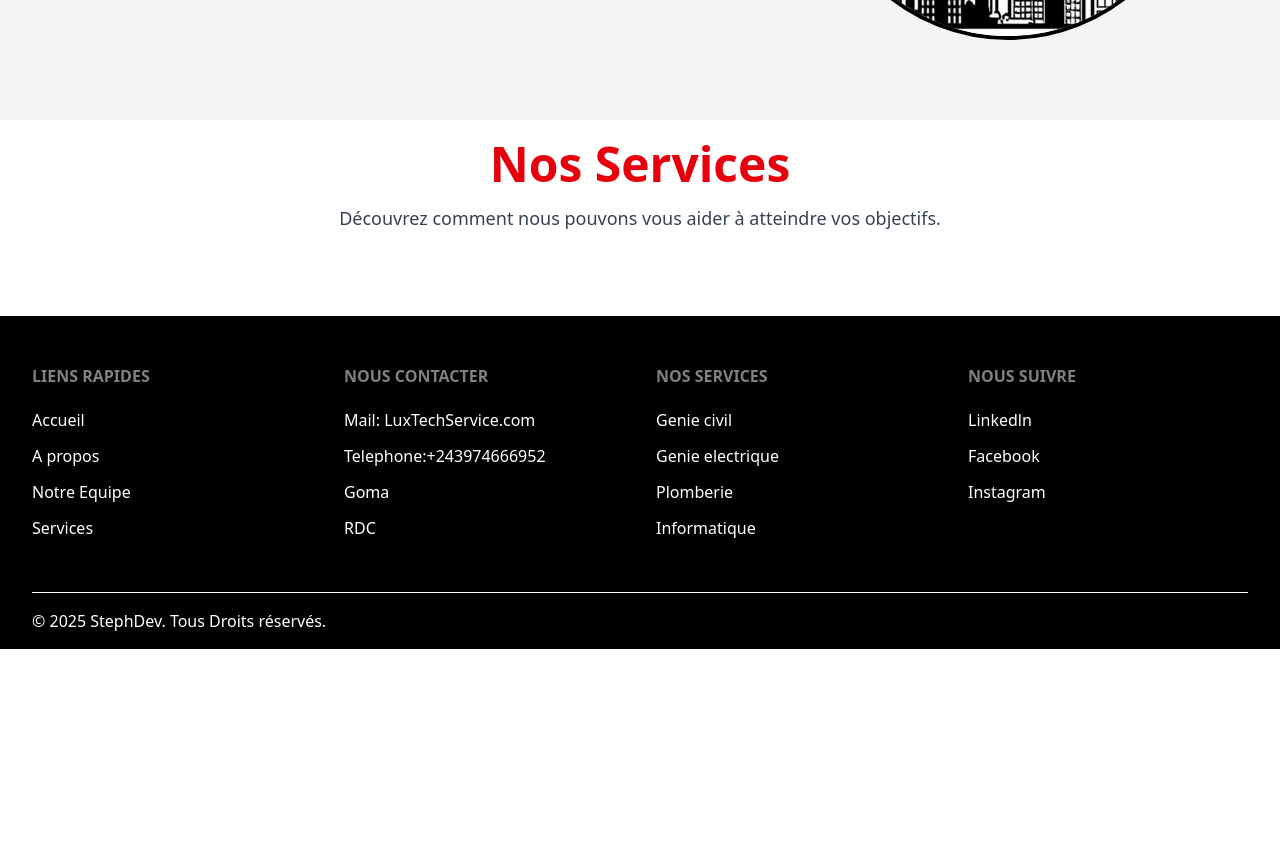
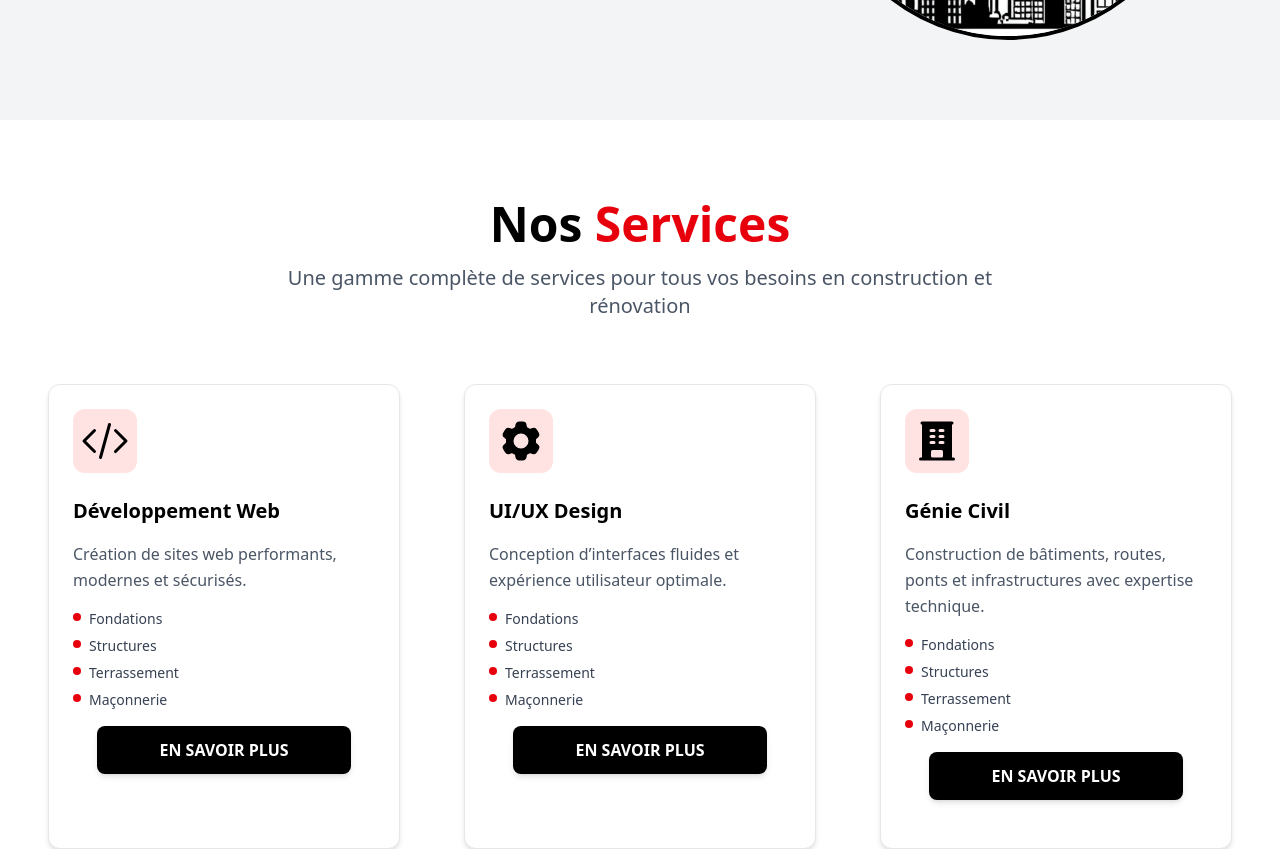
Before and after one commit to stephmut24/PaulinSite, a React (Vite) app: page / in a window 1280 px wide. Shown: the part 520-1369 px from the top of the page. Before the commit the page ends 1169 px from the top, so only its background shows below. Built offline with nearby package versions, Linux system fonts and the light colour scheme.

Commit message:
Ajout des cards et d'une autre section

```diff
--- /dev/null
+++ b/src/components/Cards/CardService.jsx
@@ -0,0 +1,75 @@
+import {
+  Card,
+  CardBody,
+  CardFooter,
+  Typography,
+  Button,
+} from "@material-tailwind/react";
+import {
+  CodeBracketIcon,
+  BuildingOfficeIcon,
+  Cog6ToothIcon,
+} from "@heroicons/react/24/solid";
+
+const iconMap = {
+  CodeBracketIcon: <CodeBracketIcon className="h-12 w-12" />,
+  BuildingOfficeIcon: <BuildingOfficeIcon className="h-12 w-12" />,
+  Cog6ToothIcon: <Cog6ToothIcon className="h-12 w-12" />,
+};
+
+export default function CardService({
+  title,
+  description,
+  features,
+  icon,
+  link,
+}) {
+  return (
+    <Card className="w-full sm:w-[22rem] mx-auto border border-gray-200 rounded-xl p-6 hover:shadow-2xl transition-all duration-300 transform hover:-translate-y-2 group">
+      <CardBody className="p-0">
+        <div className="flex items-center justify-center w-16 h-16 bg-red-100 rounded-xl mb-6 group-hover:bg-red-600 transition-colors duration-300">
+          <div className="text-black group-hover:text-white text-2xl">
+            {iconMap[icon]}
+          </div>
+        </div>
+
+        <Typography
+          variant="h5"
+          className="mb-4 text-black font-bold group-hover:text-red-600 transition-colors duration-300"
+        >
+          {title}
+        </Typography>
+
+        <Typography className="text-gray-600 mb-4 leading-relaxed">
+          {description}
+        </Typography>
+        <ul className="list-none space-y-2 mb-4">
+          {features.map((feature, index) => (
+            <li key={index} className="flex items-start gap-2">
+              <div className="mt-1 w-2 h-2 bg-red-600 rounded-full flex-shrink-0"></div>
+              <Typography
+                as="span"
+                className="text-sm text-gray-700 leading-snug"
+              >
+                {feature}
+              </Typography>
+            </li>
+          ))}
+        </ul>
+      </CardBody>
+
+      <CardFooter className="pt-0">
+        <a href={link} className="block">
+          <Button
+            size="sm"
+            className="w-full bg-black text-white py-3 rounded-lg font-semibold hover:bg-red-600 transition-all duration-300 transform hover:scale-105"
+          >
+            En savoir plus
+
+
+          </Button>
+        </a>
+      </CardFooter>
+    </Card>
+  );
+}
--- /dev/null
+++ b/src/components/Cards/cardsData.js
@@ -0,0 +1,37 @@
+
+export const cardsData = [
+  {
+    id: 1,
+    title: "Développement Web",
+    description: "Création de sites web performants, modernes et sécurisés.",
+    features: ["Fondations", "Structures", "Terrassement", "Maçonnerie"],
+    icon: "CodeBracketIcon" ,
+    link: "#developpement",
+  },
+  {
+    id: 3,
+    title: "UI/UX Design",
+    description: "Conception d’interfaces fluides et expérience utilisateur optimale.",
+    features: ["Fondations", "Structures", "Terrassement", "Maçonnerie"],
+    icon: "Cog6ToothIcon",
+    link: "#design",
+  },
+  {
+    id: 2,
+    title: "Génie Civil",
+    description: "Construction de bâtiments, routes, ponts et infrastructures avec expertise technique.",
+    features: ["Fondations", "Structures", "Terrassement", "Maçonnerie"],
+    icon: "BuildingOfficeIcon",
+    link: "#geniecivil",
+    },
+
+    {
+    id: 4,
+    title: "Génie Civil",
+    description: "Construction de bâtiments, routes, ponts et infrastructures avec expertise technique.",
+    features: ["Fondations", "Structures", "Terrassement", "Maçonnerie"],
+    icon: "BuildingOfficeIcon",
+    link: "#geniecivil",
+    },
+
+];
--- a/src/pages/Home.jsx
+++ b/src/pages/Home.jsx
@@ -1,6 +1,8 @@
 import React, { useEffect, useState } from "react";
 import CircularImg from "../components/CircularImg";
 import { ArrowRightIcon } from "@heroicons/react/24/solid";
+import CardService from "../components/Cards/CardService";
+import { cardsData } from "../components/Cards/cardsData";
 import { Button } from "@material-tailwind/react";
 
 function Home() {
@@ -98,16 +100,45 @@ function Home() {
           </div>
         </div>
       </section>
-      <section>
-        <div className="px-4 lg:px-20 max-w-screen-xl mx-auto py-5">
-          <h2 className="text-5xl text-red-600 font-bold text-center mb-4">
-            Nos Services
-          </h2>
-          <p className="text-gray-700 text-lg text-center mb-12">
-            Découvrez comment nous pouvons vous aider à atteindre vos objectifs.
-          </p>
-          {/* Ajoutez ici les services ou autres contenus */}
+      <section id="services" className="py-20 bg-white">
+        <div className="max-w-7xl mx-auto px-4 sm:px-6 lg:px-8">
+          <div className="text-center mb-16">
+            <h2 className="text-4xl md:text-5xl font-bold text-black mb-4">
+              Nos <span className="text-red-600">Services</span>
+            </h2>
+            <p className="text-xl text-gray-600 max-w-3xl mx-auto">
+              Une gamme complète de services pour tous vos besoins en
+              construction et rénovation
+            </p>
+          </div>
+          <div className="grid grid-cols-1 md:grid-cols-2 lg:grid-cols-3 gap-8">
+            {cardsData.map((card) => (
+              <CardService
+                key={card.id}
+                title={card.title}
+                description={card.description}
+                features={card.features}
+                icon={card.icon}
+                link={card.link}
+              />
+            ))}
+          </div>
         </div>
+      </section>
+      <section className = "py-20 bg-gray-100">
+        <div className="max-w-7xl mx-auto px-4 sm:px-6 lg:px-8">
+          <div className="text-center mb-16">
+            <h2 className="text-4xl md:text-5xl font-bold text-black mb-4">
+              Nos <span className="text-red-600">Services</span>
+            </h2>
+            <p className="text-xl text-gray-600 max-w-3xl mx-auto">
+              Une gamme complète de services pour tous vos besoins en
+              construction et rénovation
+            </p>
+          </div>
+          </div>
+
+
       </section>
     </>
   );
```
Also changed, not shown: src/components/Cards/Cards.jsx (deleted).
